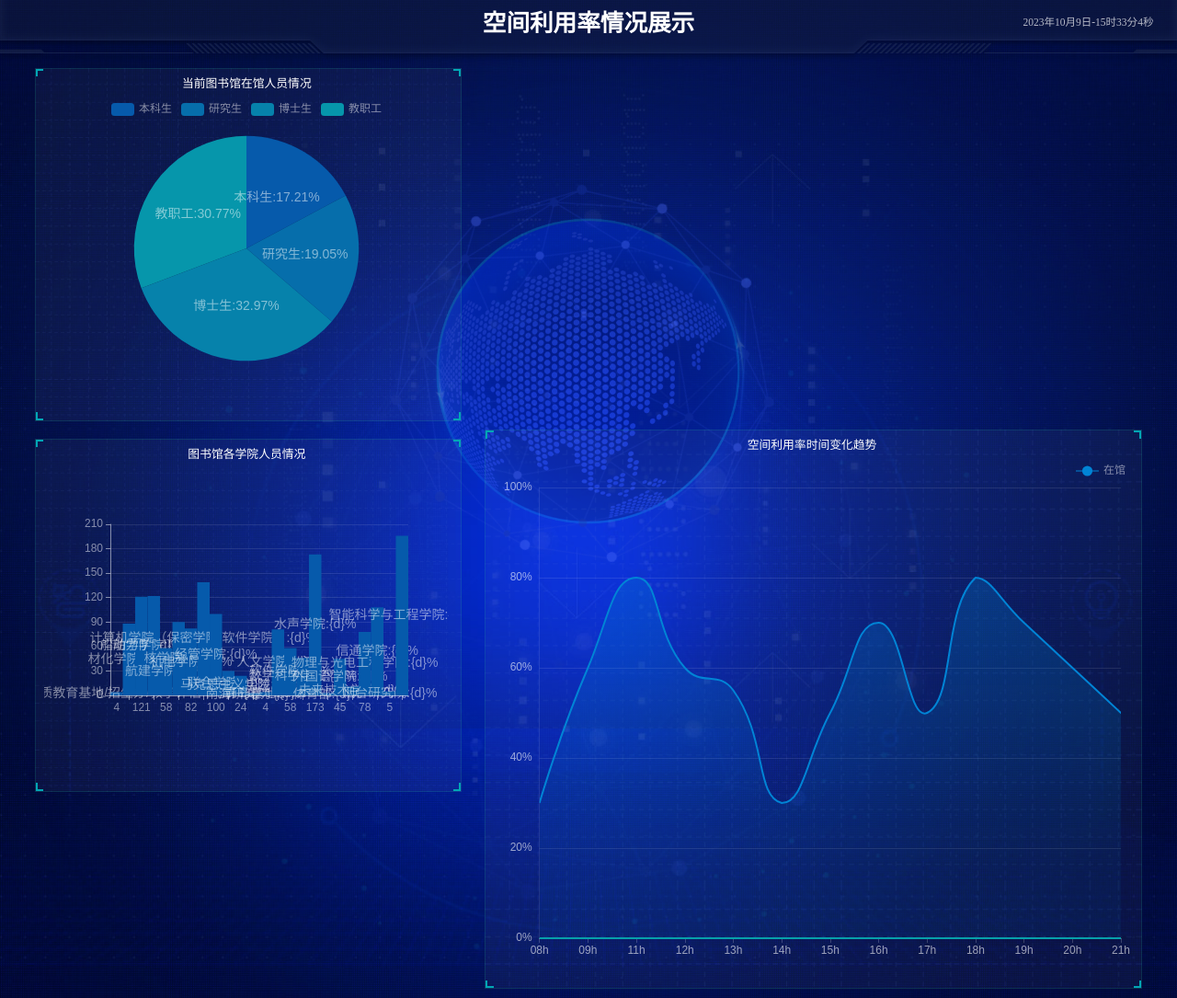
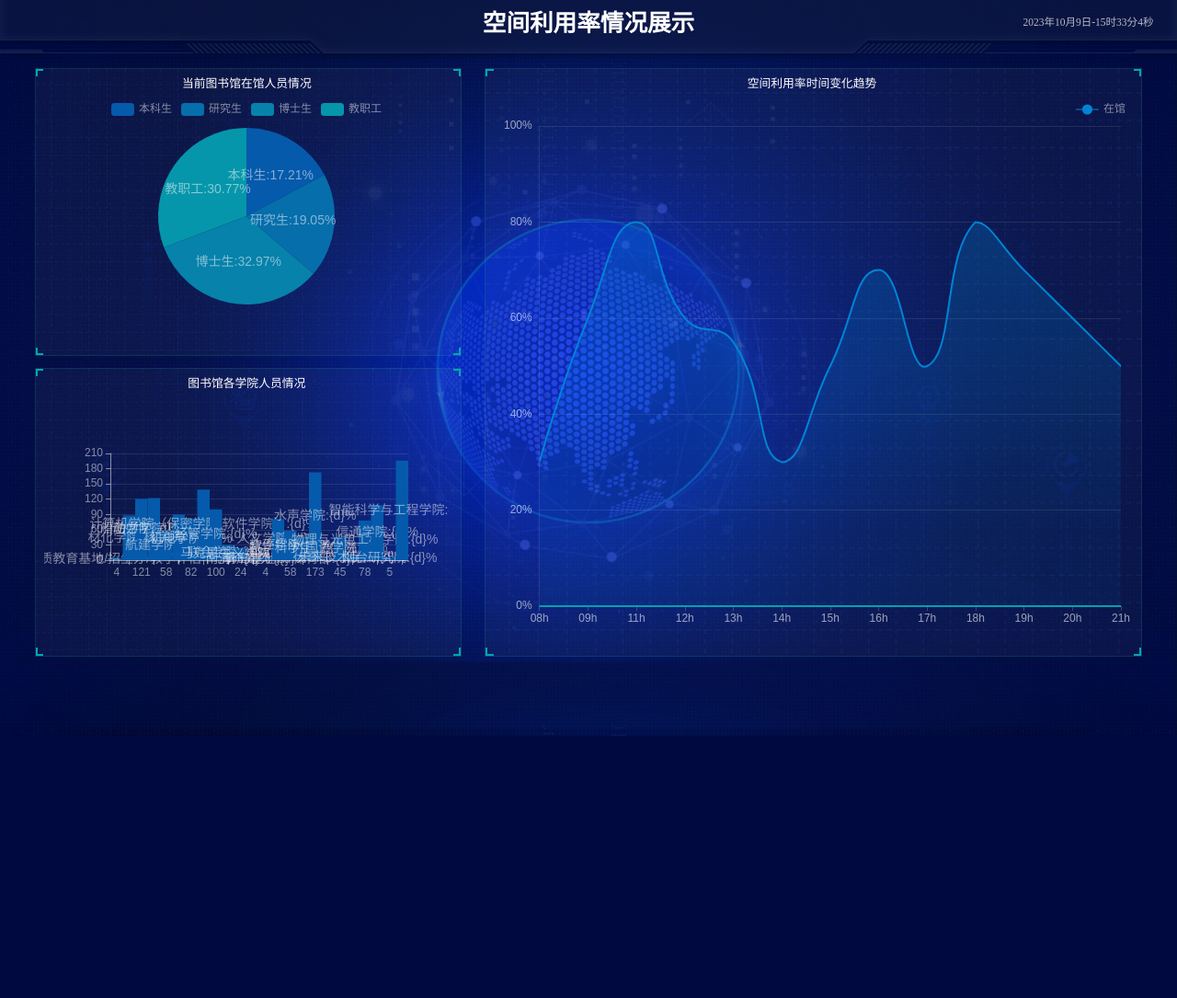
Before and after one commit to Aharrypotter/big_screen-master, a Flask app: page / in a window 1280 px wide. Shown: the whole page at 92% size. After the commit the page ends 800 px from the top, so only its background shows below. Run offline with Flask 3, Linux system fonts and the light colour scheme.

Commit message:
三个图表的css已改善完成

```diff
--- a/static/css/comon0.css
+++ b/static/css/comon0.css
@@ -226,7 +226,7 @@ a:hover {
 }
 
 .piechart {
-  height: 6rem;
+  height: 4.9rem;
   float: none;
   left: 2%;
   width: 37%;
@@ -235,7 +235,7 @@ a:hover {
   background: rgba(255, 255, 255, 0.04) url(../images/line.png);
   background-size: 100% auto;
   position: relative;
-  margin-bottom: 0.15rem;
+  margin-bottom: 0.1rem;
   z-index: 10;
 }
 .piechart:before,
@@ -259,7 +259,7 @@ a:hover {
 }
 
 .barchart {
-	height: 6rem;
+	height: 4.9rem;
 	float: left;
 	left: 2%;
 	width: 37%;
@@ -268,9 +268,8 @@ a:hover {
   background: rgba(255, 255, 255, 0.04) url(../images/line.png);
   background-size: 100% auto;
   position: relative;
-  margin-top: 0.15rem;
+  margin-top: 0.1rem;
   z-index: 10;
-  overflow: hidden;
 }
 .barchart:before,
 .barchart:after {
@@ -293,7 +292,7 @@ a:hover {
 }
 
 .linechart {
-	height: 9.5rem;
+	height: 10rem;
 	float: right;
 	right: 2%;
 	width: 57%;
@@ -302,7 +301,7 @@ a:hover {
   background: rgba(255, 255, 255, 0.04) url(../images/line.png);
   background-size: 100% auto;
   position: relative;
-  margin-bottom: 0.15rem;
+  margin-top: -5rem;
   z-index: 10;
 }
 .linechart:before,
```
